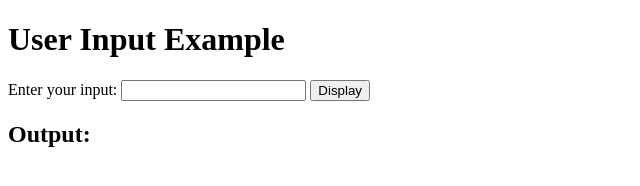
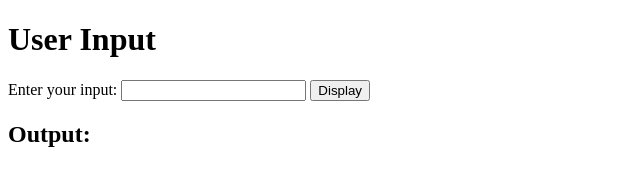
Before and after one commit to NIDIABUG/HTML-PROJECT, a plain HTML site: page index.html in a window 1280 px wide. Shown: the whole page, without its empty margins (0-640 px from the left). Drawn offline with Linux system fonts and the light colour scheme.

Commit message:
testing the commit message

```diff
--- a/index.html
+++ b/index.html
@@ -1,11 +1,11 @@
 <!DOCTYPE html>
 <html>
 <head>
-  <title>User Input Example</title>
+  <title>Display User Input</title>
   <script src="main.js"></script>
 </head>
 <body>
-  <h1>User Input Example</h1>
+  <h1>User Input</h1>
 
   <label for="userInput">Enter your input:</label>
   <input type="text" id="userInput">
```
